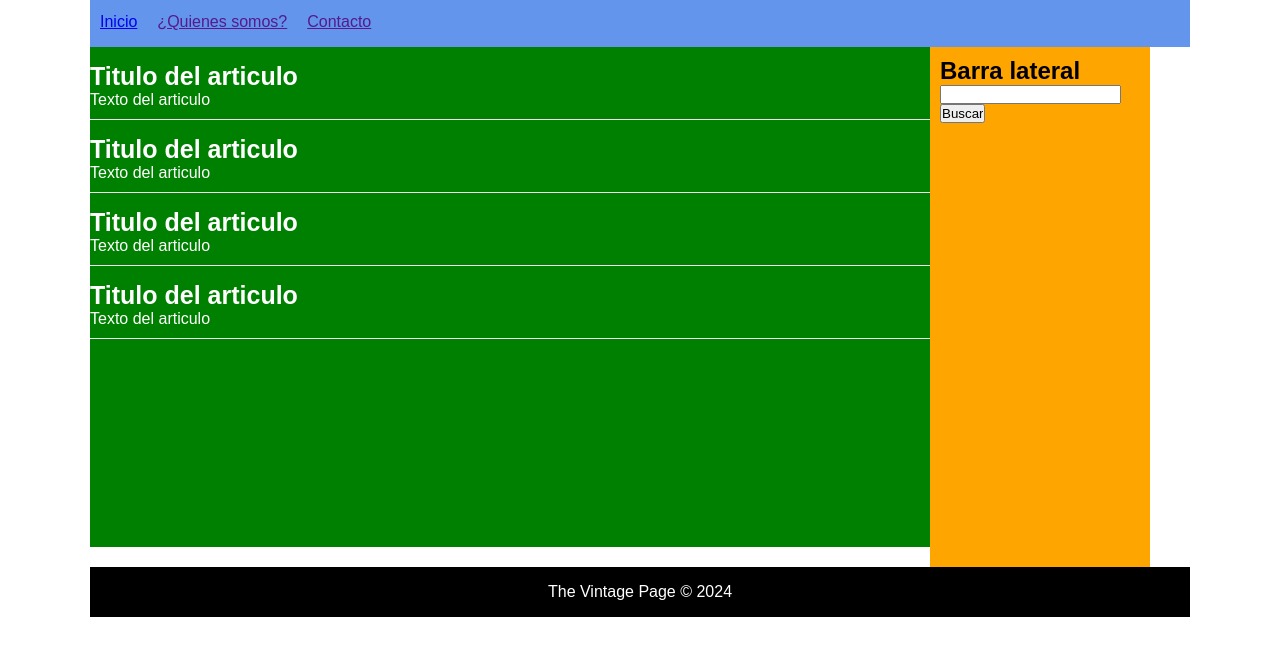
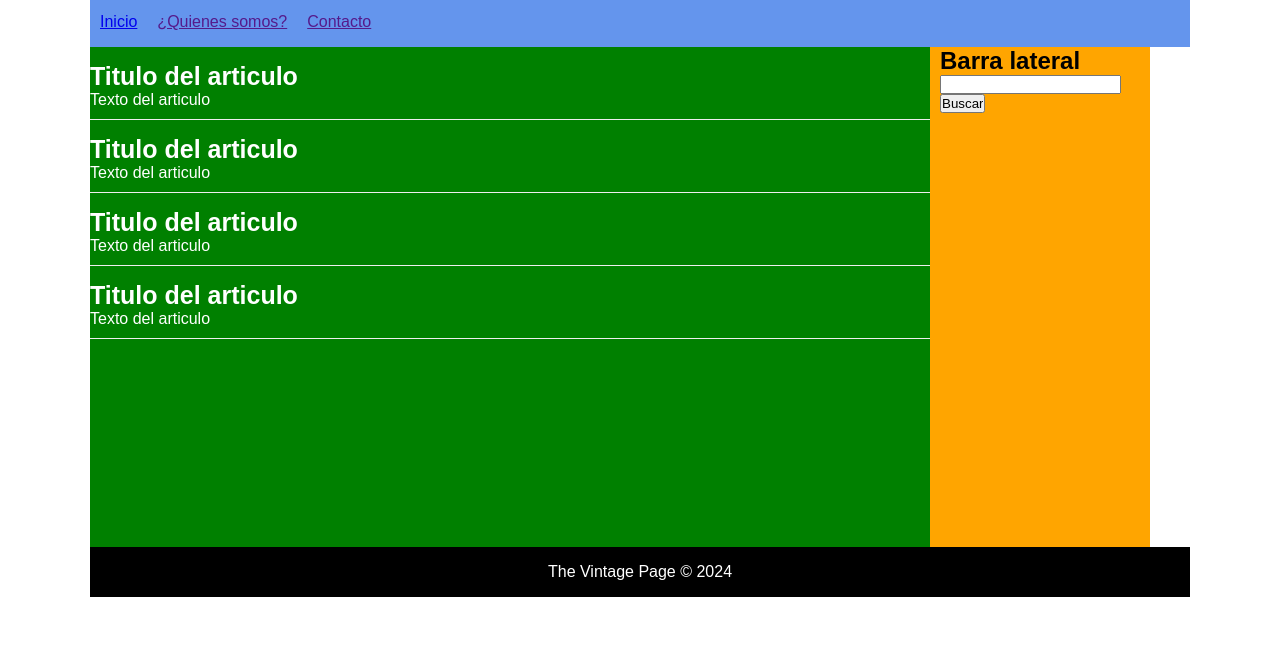
Before and after one commit to FatimaGloria/Maquetas, a plain HTML site: page index.html in a window 1280 px wide. Shown: the part 103-758 px from the top of the page. Drawn offline with Linux system fonts and the light colour scheme.

Commit message:
4.4 Se corrige margen interior en barra lateral.

```diff
--- a/stylesheet.css
+++ b/stylesheet.css
@@ -84,7 +84,8 @@ aside{
     width: calc(20% - 20px);
     background-color: orange;
     min-height: 500px;
-    padding: 10px;
+    padding-left: 10px;
+    padding-right: 10px;
 }
 
 footer{
```
